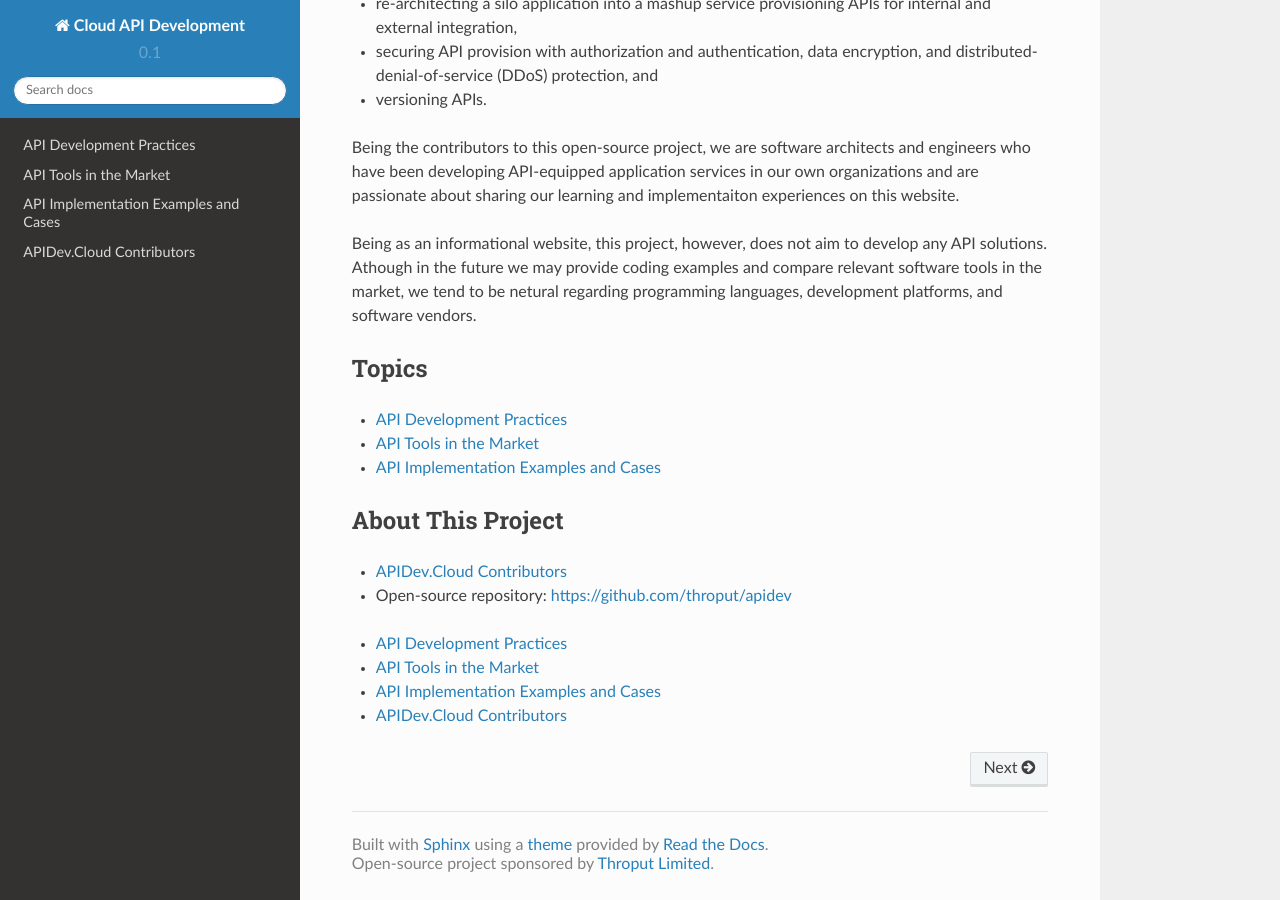
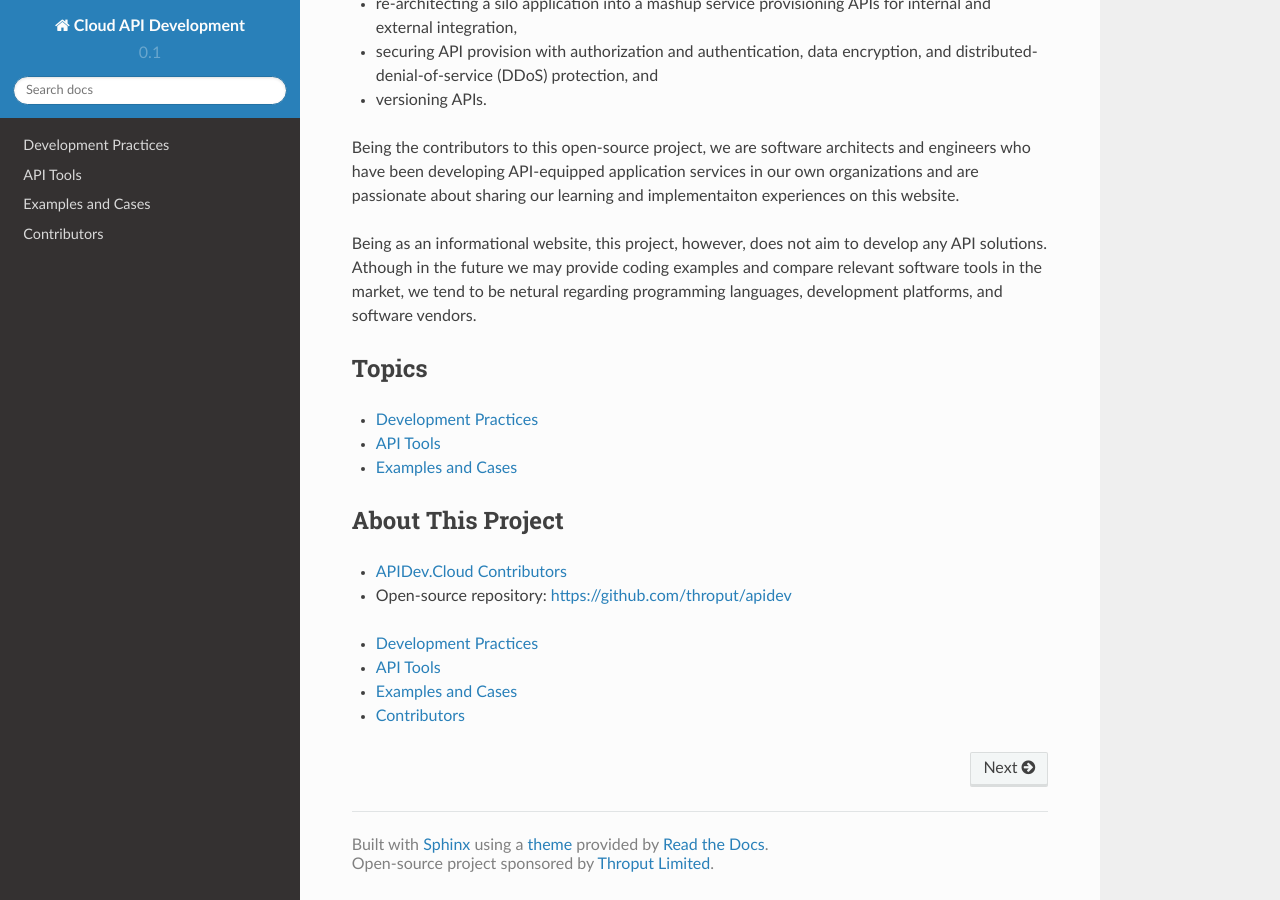
Before and after one commit to throput/apidev, a Sphinx documentation site: the page built from docs/source/index.rst, in a window 1280 px wide and 900 px high, scrolled down 536 px. Built offline with Sphinx 7.4.7 and the Read the Docs theme 2.0.0, drawn with Linux system fonts in a browser that asks for light colours; some of the changed lines change nothing that is shown.

Commit message:
rename links

```diff
--- a/docs/source/index.rst
+++ b/docs/source/index.rst
@@ -38,9 +38,9 @@ vendors.
 
 Topics
 ------
-* :doc:`practices`
-* :doc:`tools`
-* :doc:`cases`
+* :doc:`Development Practices <practices>`
+* :doc:`API Tools <tools>`
+* :doc:`Examples and Cases <cases>`
 
 About This Project
 ------------------
@@ -61,7 +61,7 @@ About This Project
 .. toctree::
    :maxdepth: 2
 
-   practices
-   tools
-   cases
-   contributors
+   Development Practices <practices>
+   API Tools <tools>
+   Examples and Cases <cases>
+   Contributors <contributors>
```
